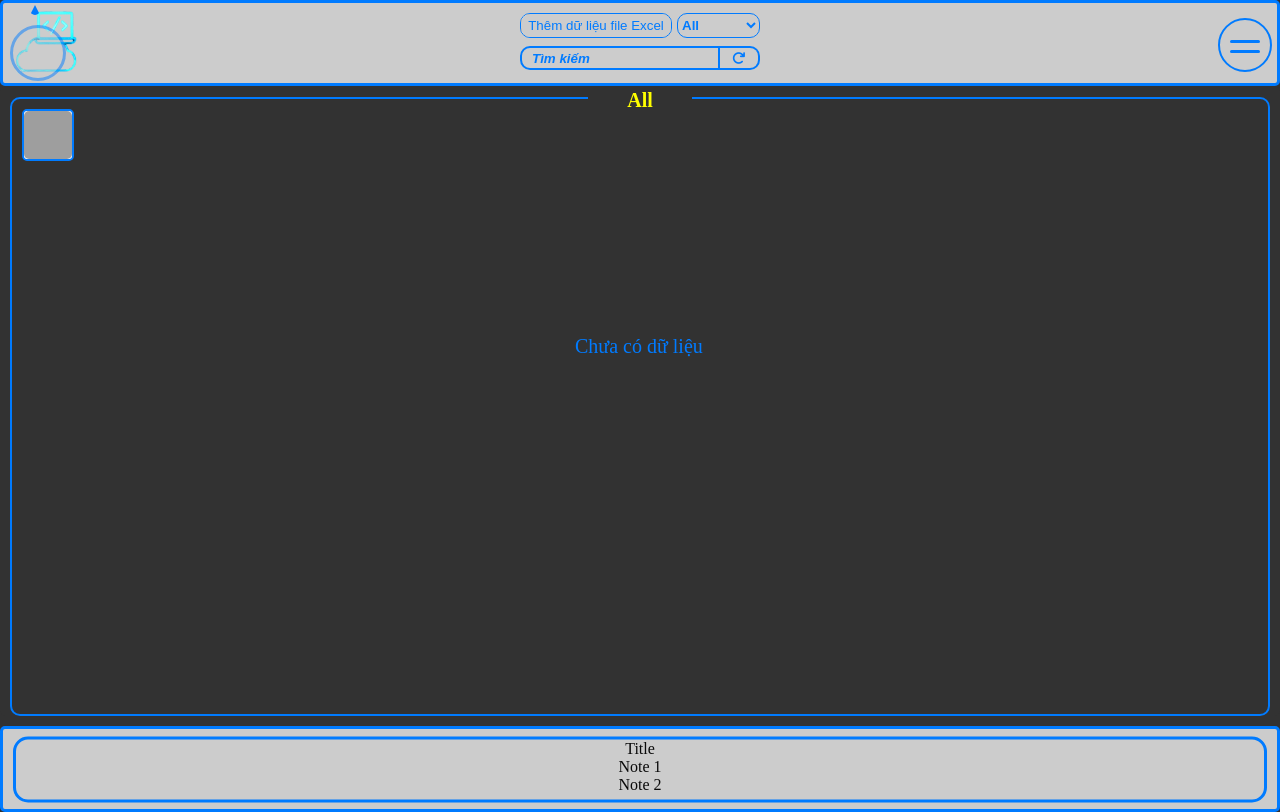
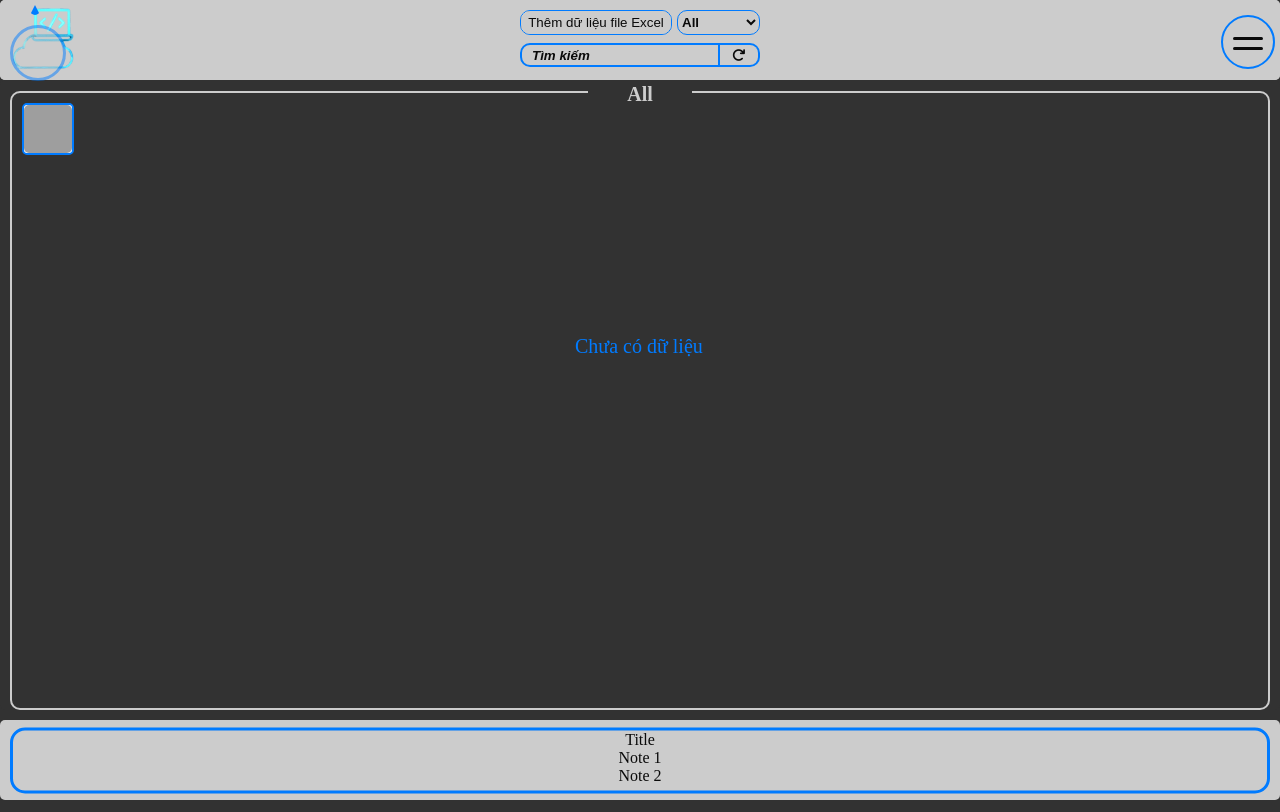
Before and after one commit to Zurika321/link, a PHP site: page / in a window 1280 px wide. Run offline with PHP 8.4, Linux system fonts and the light colour scheme; some libraries are stand-ins or nearby versions; grey boxes are pictures that could not be loaded.

Commit message:
Update style.css

```diff
--- a/style.css
+++ b/style.css
@@ -9,7 +9,7 @@
   z-index: 50;
   left: 10px;
   top: 4px;
-  filter: contrast(300%) brightness(110%);
+  filter: contrast(200%) brightness(110%);
 }
 #favicon2 {
   width: 70px;
@@ -64,15 +64,10 @@
   top: 0;
   width: 100%;
 }
-input {
-  color: var(--color_text_h);
-  background-color: var(--color_backgroud);
-  border-color: var(--color_text_h);
-}
 #btn_tim {
   background-color: var(--color_backgroud);
   border: 2px solid var(--color_text_h);
-  color: var(--color_text_h);
+  color: var(--color_text_p);
   border-left: none;
   border-radius: 0 10px 10px 0;
   height: 24.5px;
@@ -313,7 +301,8 @@ input {
   position: absolute;
   width: 100%;
   background-color: var(--color_backgroud);
-  color: var(--color_text_h);
+  color: var(--color_text_p);
+  transition: background-color 1s ease;
   display: flex;
   align-items: center;
   justify-content: center;
@@ -372,8 +362,8 @@ input {
 #searchInput {
   border: 2px solid var(--color_text_h);
   border-radius: 10px 0 0 10px;
-  caret-color: var(--color_text_h);
-  color: var(--color_text_h);
+  caret-color: var(--color_text_p);
+  color: var(--color_text_p);
   font-weight: bold;
   height: 24.5px;
   left: 50%;
@@ -395,11 +385,12 @@ input {
   transform: translateX(37px) translateY(10px);
   width: 83px;
   z-index: 200;
-  color: var(--color_text_h);
+  color: var(--color_text_p);
   cursor: pointer;
+  color: var(--color_text_p);
 }
 #select_edit {
-  color: var(--color_text_h);
+  color: var(--color_text_p);
   border-color: var(--color_text_h);
   background-color: var(--color_backgroud);
   cursor: pointer;
@@ -769,7 +763,7 @@ input {
   width: 293px;
 }
 .ruler1 {
-  background-color: var(--color_text_h);
+  background-color: var(--color_text_p);
   height: 3px;
   left: 10px;
   position: absolute;
@@ -781,7 +775,7 @@ input {
   cursor: pointer;
 }
 .ruler2 {
-  background-color: var(--color_text_h);
+  background-color: var(--color_text_p);
   height: 3px;
   left: 10px;
   position: absolute;
@@ -936,13 +932,13 @@ input {
   --color_text_p: rgb(10, 10, 10);
 }
 body {
+  margin: 0px;
   background-color: var(--color_backgroud2);
+  border-radius: 10px;
   color: var(--color_text_h);
-  margin: 0px;
 }
 fieldset {
-  background-color: var(--color_backgroud2);
-  border: 2px solid var(--color_text_h);
+  border: 2px solid var(--color_backgroud);
   border-radius: 10px;
   margin: 0 10px;
   padding: 0%;
@@ -950,7 +946,6 @@ fieldset {
 }
 footer {
   background-color: var(--color_backgroud);
-  border: 3px solid var(--color_text_h);
   color: var(--color_text_h);
   height: 80px;
   text-align: center;
@@ -964,25 +959,28 @@ h3 {
 }
 header {
   background-color: var(--color_backgroud);
-  border: 3px solid var(--color_text_h);
   height: 80px;
   position: relative;
   z-index: 500;
 }
 hr {
-  color: var(--color_text_h);
   margin: 5px;
 }
 input::placeholder {
-  color: var(--color_text_h);
+  color: var(--color_text_p);
   font-style: italic;
 }
 input:focus {
   border-color: var(--color_text_h);
-  box-shadow: 0 0 5px rgba(0, 0, 255, 0.5);
+}
+input {
+  color: var(--color_text_p);
+  background-color: var(--color_backgroud);
+  border-color: var(--color_text_h);
+  caret-color: var(--color_text_p);
 }
 legend {
-  color: yellow;
+  color: var(--color_backgroud);
   font-size: 20px;
   font-weight: bold;
   padding: -10px 10px;
```
Also changed, not shown: other parts of style.css (+34 -35 lines).
